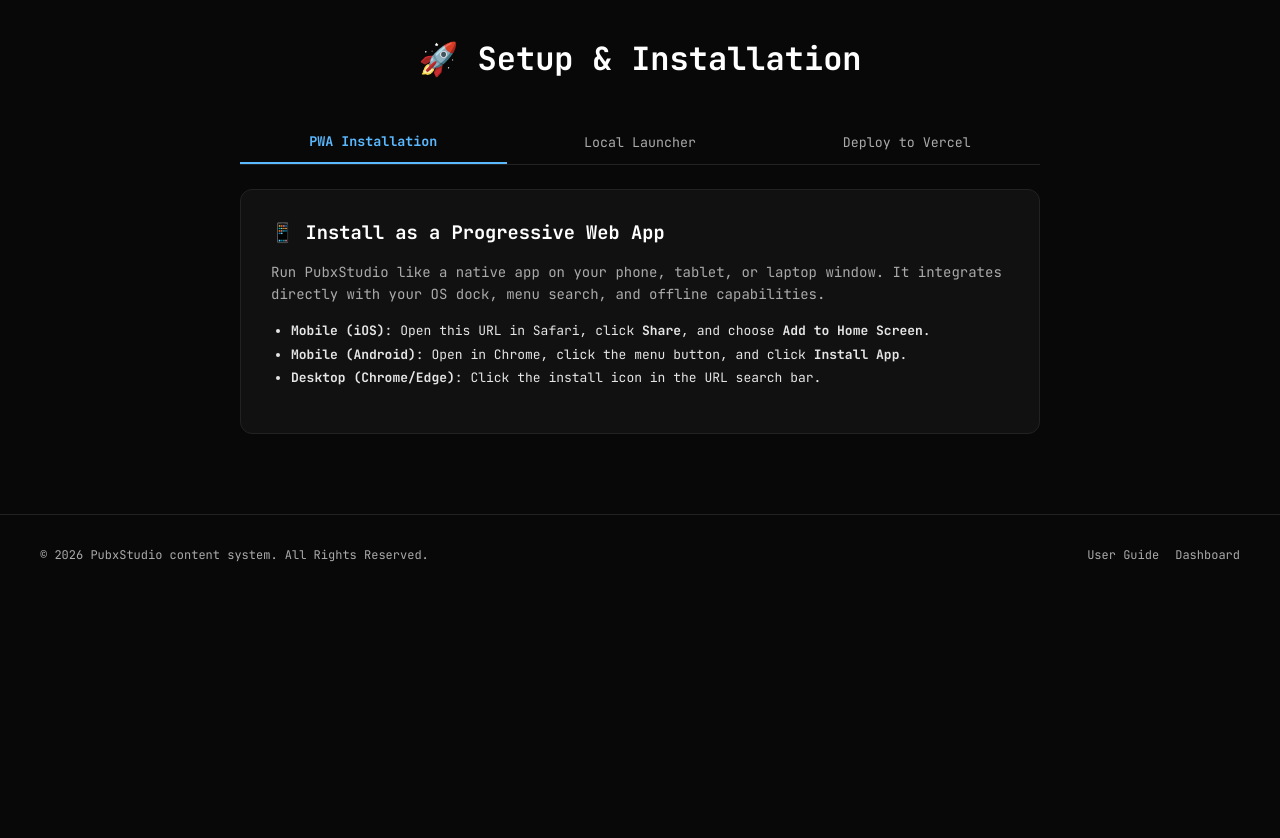
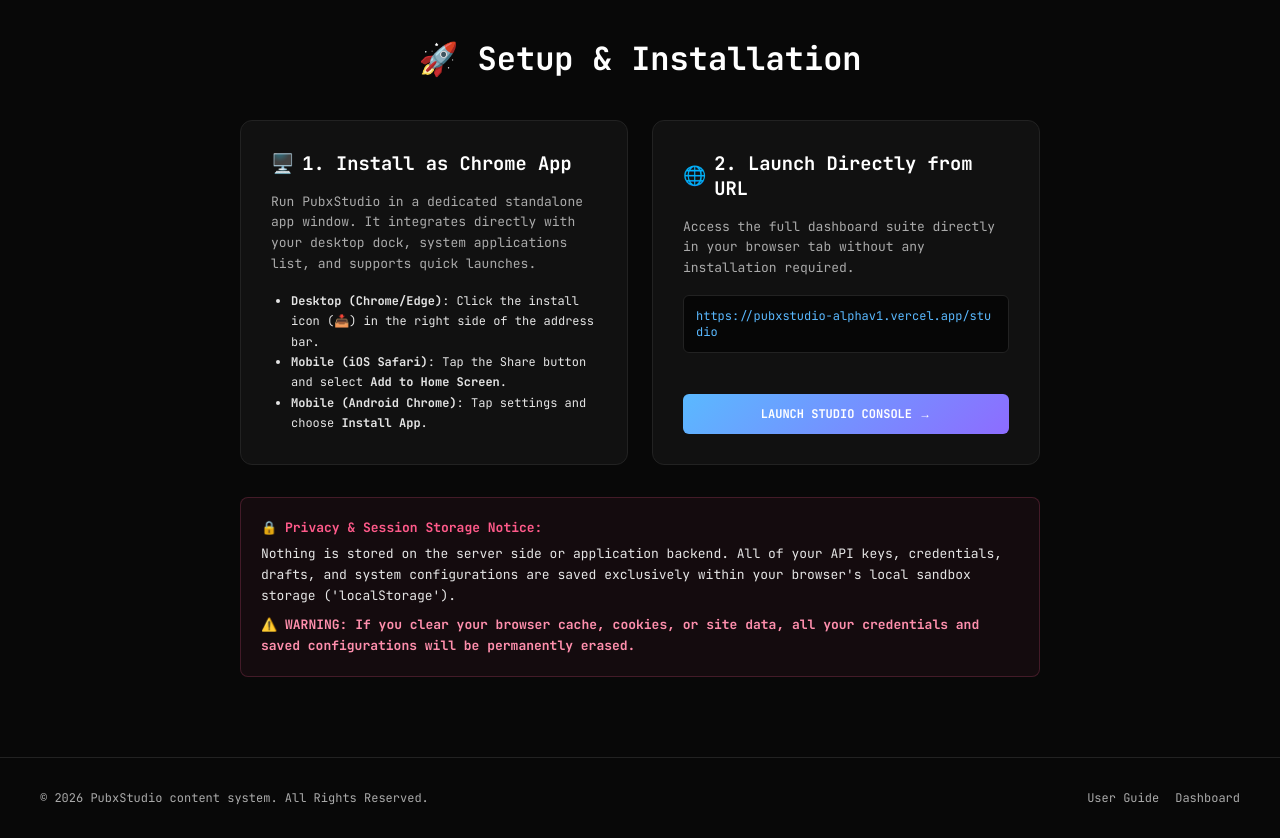
Before and after one commit to hiteshiat1/pubxstudio, a Next.js app in the folder studio/: page / in a window 1280 px wide. Shown: the part 1800-2638 px from the top of the page. Before the commit the page ends 2395 px from the top, so only its background shows below. Built offline with nearby package versions, Linux system fonts and the light colour scheme.

Commit message:
Align naming to Studio, simplify landing page setup options

```diff
--- a/studio/src/app/page.tsx
+++ b/studio/src/app/page.tsx
@@ -354,126 +354,126 @@
           🚀 Setup & Installation
         </h2>
 
-        {/* Tab Controls */}
+        {/* Simplified Two-Option Layout */}
         <div style={{
+          display: "grid",
+          gridTemplateColumns: "repeat(auto-fit, minmax(320px, 1fr))",
+          gap: "24px",
+          marginBottom: "32px"
+        }}>
+          {/* Option 1: Chrome App PWA */}
+          <div style={{
+            background: "var(--bg-card)",
+            border: "1px solid var(--border-main)",
+            borderRadius: "12px",
+            padding: "30px",
             display: "flex",
-          borderBottom: "1px solid var(--border-main)",
-          marginBottom: "24px"
+            flexDirection: "column",
+            justifyContent: "space-between"
           }}>
-          <button
-            onClick={() => setActiveTab("pwa")}
-            style={{
-              flex: 1,
-              background: "transparent",
-              border: "none",
-              borderBottom: activeTab === "pwa" ? "2px solid #5AB9FF" : "none",
-              color: activeTab === "pwa" ? "#5AB9FF" : "var(--text-muted)",
-              padding: "12px",
-              cursor: "pointer",
-              fontWeight: activeTab === "pwa" ? "bold" : "normal",
-              fontFamily: "var(--font-jetbrains, monospace)"
-            }}
-          >
-            PWA Installation
-          </button>
-          <button
-            onClick={() => setActiveTab("local")}
-            style={{
-              flex: 1,
-              background: "transparent",
-              border: "none",
-              borderBottom: activeTab === "local" ? "2px solid #5AB9FF" : "none",
-              color: activeTab === "local" ? "#5AB9FF" : "var(--text-muted)",
-              padding: "12px",
-              cursor: "pointer",
-              fontWeight: activeTab === "local" ? "bold" : "normal",
-              fontFamily: "var(--font-jetbrains, monospace)"
-            }}
-          >
-            Local Launcher
-          </button>
-          <button
-            onClick={() => setActiveTab("vercel")}
-            style={{
-              flex: 1,
-              background: "transparent",
-              border: "none",
-              borderBottom: activeTab === "vercel" ? "2px solid #5AB9FF" : "none",
-              color: activeTab === "vercel" ? "#5AB9FF" : "var(--text-muted)",
-              padding: "12px",
-              cursor: "pointer",
-              fontWeight: activeTab === "vercel" ? "bold" : "normal",
-              fontFamily: "var(--font-jetbrains, monospace)"
-            }}
-          >
-            Deploy to Vercel
-          </button>
+            <div>
+              <h3 style={{ margin: "0 0 16px 0", color: "var(--text-heading)", display: "flex", alignItems: "center", gap: 8 }}>
+                <span>🖥️</span> 1. Install as Chrome App
+              </h3>
+              <p style={{ fontSize: "13px", lineHeight: "1.6", color: "var(--text-muted)", margin: "0 0 16px 0" }}>
+                Run PubxStudio in a dedicated standalone app window. It integrates directly with your desktop dock, system applications list, and supports quick launches.
+              </p>
+              <ul style={{ paddingLeft: "20px", fontSize: "12px", lineHeight: "1.7", color: "var(--text-main)", margin: 0 }}>
+                <li><strong>Desktop (Chrome/Edge)</strong>: Click the install icon (📥) in the right side of the address bar.</li>
+                <li><strong>Mobile (iOS Safari)</strong>: Tap the Share button and select <strong>Add to Home Screen</strong>.</li>
+                <li><strong>Mobile (Android Chrome)</strong>: Tap settings and choose <strong>Install App</strong>.</li>
+              </ul>
             </div>
 
-        {/* Tab Contents */}
-        <div style={{ background: "var(--bg-card)", border: "1px solid var(--border-main)", borderRadius: "12px", padding: "30px" }}>
-          {activeTab === "pwa" && (
-            <div>
-              <h3 style={{ margin: "0 0 16px 0", color: "var(--text-heading)" }}>📱 Install as a Progressive Web App</h3>
-              <p style={{ fontSize: "14px", lineHeight: "1.6", color: "var(--text-muted)" }}>
-                Run PubxStudio like a native app on your phone, tablet, or laptop window. It integrates directly with your OS dock, menu search, and offline capabilities.
-              </p>
-              <ul style={{ paddingLeft: "20px", fontSize: "13px", lineHeight: "1.8", color: "var(--text-main)" }}>
-                <li><strong>Mobile (iOS)</strong>: Open this URL in Safari, click <strong>Share</strong>, and choose <strong>Add to Home Screen</strong>.</li>
-                <li><strong>Mobile (Android)</strong>: Open in Chrome, click the menu button, and click <strong>Install App</strong>.</li>
-                <li><strong>Desktop (Chrome/Edge)</strong>: Click the install icon in the URL search bar.</li>
-              </ul>
             {isInstallable && (
               <button
                 onClick={handleInstallPWA}
                 style={{
-                    marginTop: "16px",
+                  marginTop: "20px",
                   background: "#5AB9FF",
                   border: "none",
                   borderRadius: "6px",
                   color: "#080808",
-                    padding: "10px 20px",
+                  padding: "12px 20px",
                   cursor: "pointer",
+                  fontWeight: "bold",
+                  fontSize: "12px",
+                  width: "100%",
+                  textAlign: "center"
+                }}
+              >
+                📥 INSTALL NOW
+              </button>
+            )}
+          </div>
+
+          {/* Option 2: Launch Direct URL */}
+          <div style={{
+            background: "var(--bg-card)",
+            border: "1px solid var(--border-main)",
+            borderRadius: "12px",
+            padding: "30px",
+            display: "flex",
+            flexDirection: "column",
+            justifyContent: "space-between"
+          }}>
+            <div>
+              <h3 style={{ margin: "0 0 16px 0", color: "var(--text-heading)", display: "flex", alignItems: "center", gap: 8 }}>
+                <span>🌐</span> 2. Launch Directly from URL
+              </h3>
+              <p style={{ fontSize: "13px", lineHeight: "1.6", color: "var(--text-muted)", margin: "0 0 16px 0" }}>
+                Access the full dashboard suite directly in your browser tab without any installation required.
+              </p>
+              <div style={{
+                background: "#060606",
+                border: "1px solid var(--border-main)",
+                padding: "12px",
+                borderRadius: "6px",
+                color: "#5AB9FF",
+                fontSize: "12px",
+                wordBreak: "break-all",
+                marginBottom: "16px"
+              }}>
+                https://pubxstudio-alphav1.vercel.app/studio
+              </div>
+            </div>
+
+            <a
+              href="/studio"
+              style={{
+                display: "block",
+                textAlign: "center",
+                background: "linear-gradient(135deg, #5AB9FF 0%, #8D6CFF 100%)",
+                borderRadius: "6px",
+                color: "#ffffff",
+                padding: "12px 20px",
+                textDecoration: "none",
                 fontWeight: "bold",
                 fontSize: "12px"
               }}
             >
-                  📥 INSTALL CURRENT INSTANCE
-                </button>
-              )}
+              LAUNCH STUDIO CONSOLE →
+            </a>
           </div>
-          )}
+        </div>
 
-          {activeTab === "local" && (
-            <div>
-              <h3 style={{ margin: "0 0 16px 0", color: "var(--text-heading)" }}>💻 Run Locally with Native Launchers</h3>
-              <p style={{ fontSize: "14px", lineHeight: "1.6", color: "var(--text-muted)" }}>
-                Ensure maximum control, local persistence output, and native execution with cross-platform scripts.
-              </p>
-              <h4 style={{ color: "var(--text-heading)", margin: "16px 0 8px 0", fontSize: "14px" }}>Linux / macOS</h4>
-              <pre style={{ background: "#060606", border: "1px solid var(--border-main)", padding: "12px", borderRadius: "6px", color: "#A8FFB2", fontSize: "12px", overflowX: "auto" }}>
-                ./start.sh
-              </pre>
-              <h4 style={{ color: "var(--text-heading)", margin: "16px 0 8px 0", fontSize: "14px" }}>Windows Command Prompt</h4>
-              <pre style={{ background: "#060606", border: "1px solid var(--border-main)", padding: "12px", borderRadius: "6px", color: "#A8FFB2", fontSize: "12px", overflowX: "auto" }}>
-                start.bat
-              </pre>
-            </div>
-          )}
-
-          {activeTab === "vercel" && (
-            <div>
-              <h3 style={{ margin: "0 0 16px 0", color: "var(--text-heading)" }}>☁️ Host on Vercel</h3>
-              <p style={{ fontSize: "14px", lineHeight: "1.6", color: "var(--text-muted)" }}>
-                Host your own secure version in the cloud instantly. No complex database servers are needed since all state is local to each client browser.
-              </p>
-              <ol style={{ paddingLeft: "20px", fontSize: "13px", lineHeight: "1.8", color: "var(--text-main)" }}>
-                <li>Install Vercel CLI globally: <code style={{ color: "#FF5A8A" }}>npm install -g vercel</code></li>
-                <li>Log in to your account: <code style={{ color: "#FF5A8A" }}>vercel login</code></li>
-                <li>From the repository root, deploy: <code style={{ color: "#FF5A8A" }}>vercel</code></li>
-              </ol>
-            </div>
-          )}
+        {/* Storage Warning Banner */}
+        <div style={{
+          background: "rgba(255, 90, 138, 0.05)",
+          border: "1px solid rgba(255, 90, 138, 0.2)",
+          borderRadius: "8px",
+          padding: "20px",
+          color: "var(--text-main)",
+          fontSize: "13px",
+          lineHeight: "1.6"
+        }}>
+          <strong style={{ color: "#FF5A8A", display: "block", marginBottom: "6px" }}>
+            🔒 Privacy & Session Storage Notice:
+          </strong>
+          Nothing is stored on the server side or application backend. All of your API keys, credentials, drafts, and system configurations are saved exclusively within your browser's local sandbox storage ('localStorage').
+          <span style={{ display: "block", marginTop: "8px", color: "#FF8FAD", fontWeight: "bold" }}>
+            ⚠️ WARNING: If you clear your browser cache, cookies, or site data, all your credentials and saved configurations will be permanently erased.
+          </span>
         </div>
       </section>
 
```
Lines whose indentation alone changed are shown as unchanged.
